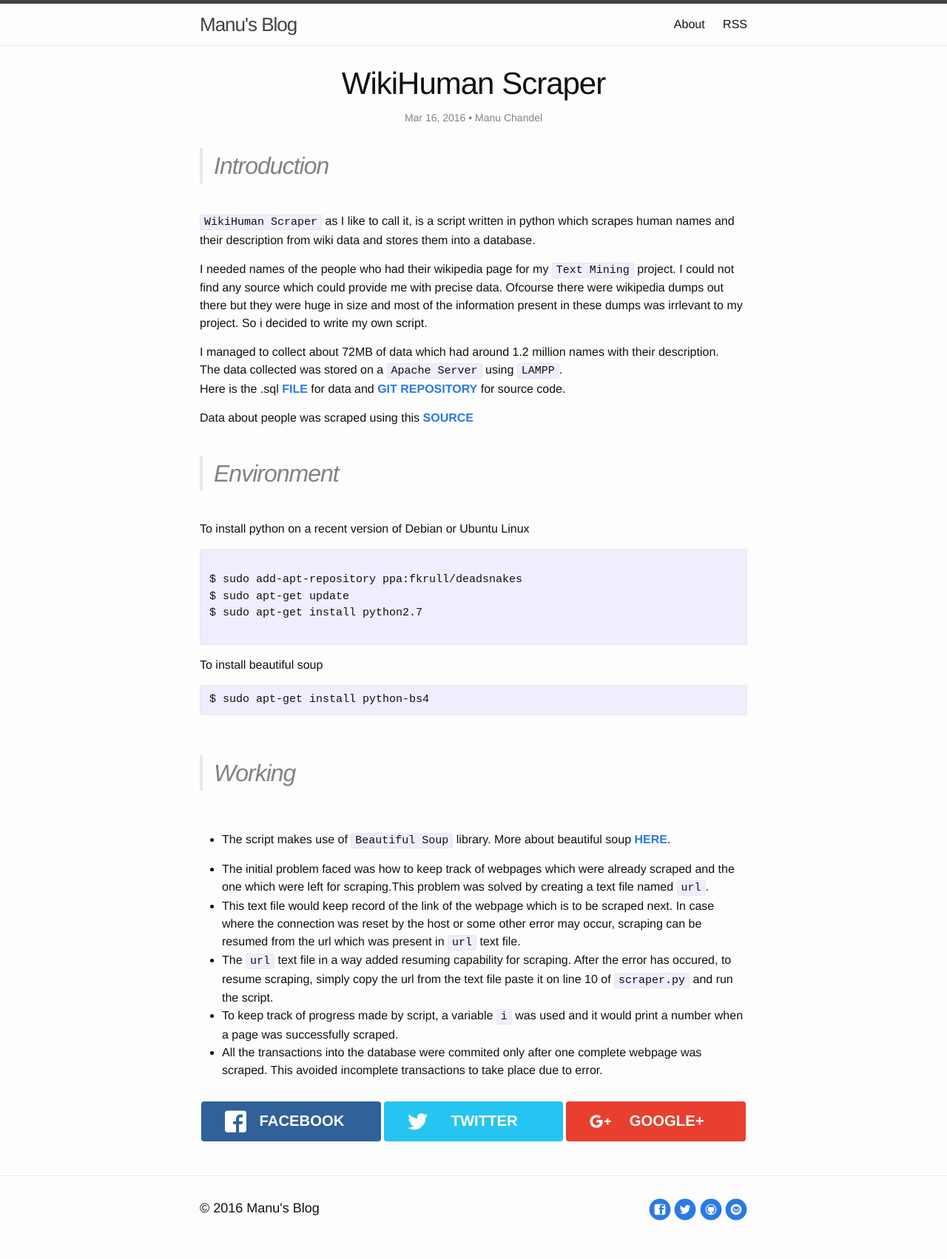
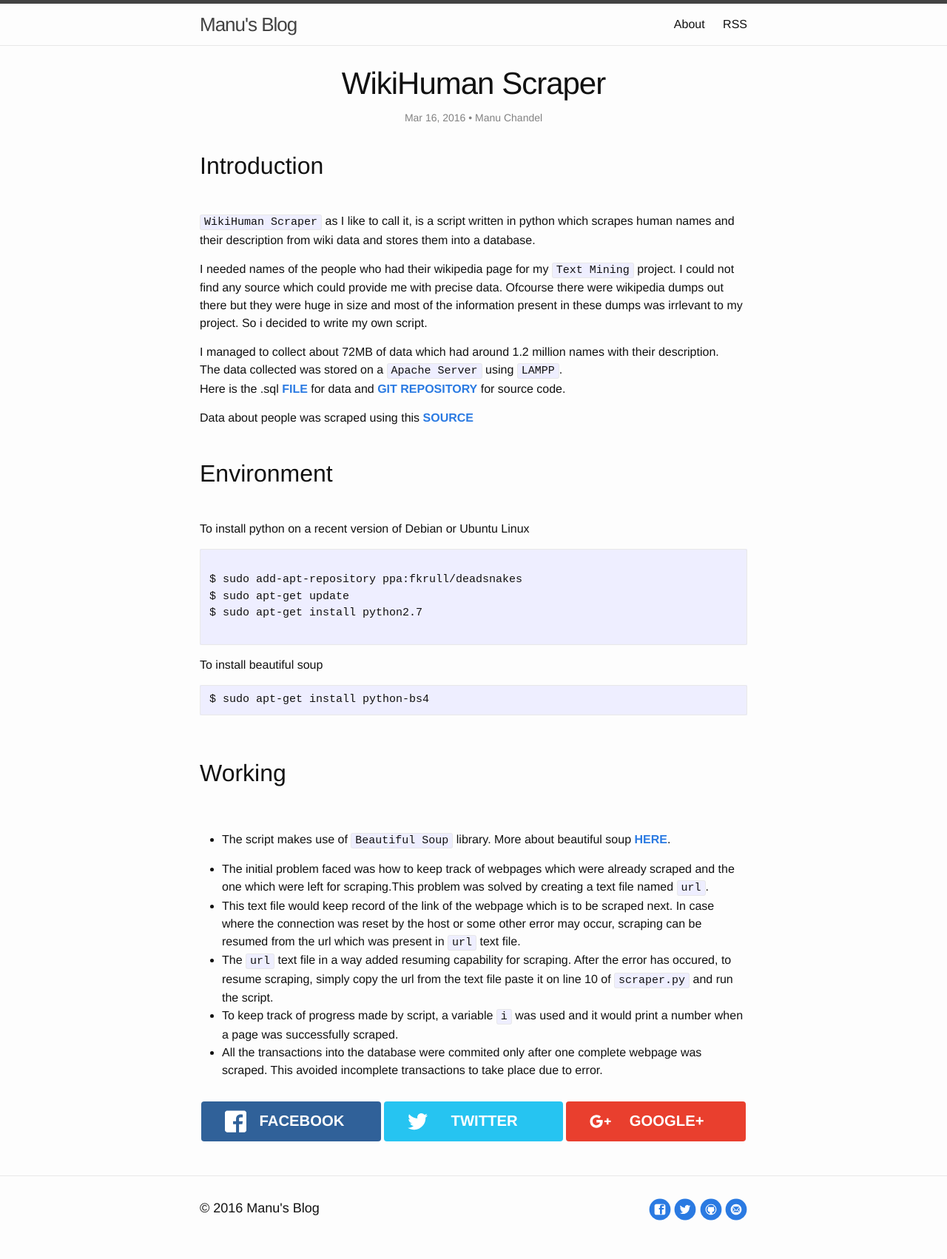
Before and after one commit to manuchandel/manuchandel.github.io, a Jekyll site: the page built from _posts/2016-03-16-wikiHumanScraper.md, in a window 1280 px wide. Shown: the whole page at 74% size. Built offline with Jekyll 4.4.1, drawn with Linux system fonts in a browser that asks for light colours; nearby versions of some CDN libraries; comment, search, counter and statistics services are not loaded.

Commit message:
fixed headings

```diff
--- a/_posts/2016-03-16-wikiHumanScraper.md
+++ b/_posts/2016-03-16-wikiHumanScraper.md
@@ -5,7 +5,7 @@ author: Manu Chandel
 excerpt: A script written in python which scrapes human names and their description from wiki data and stores them into a database.
 ---
 
-> ## Introduction
+## Introduction
 
 <br>
 `WikiHuman Scraper` as I like to call it, is a script written in python which scrapes human names and their description from wiki data and stores them into a database.<br>
@@ -19,7 +19,7 @@ Data about people was scraped using this [__SOURCE__](https://goo.gl/MgvSG0)
 <br>
 <br>
 
-> ## Environment
+## Environment
 
 <br>
 To install python on a recent version of Debian or Ubuntu Linux
@@ -39,8 +39,7 @@ $ sudo apt-get install python-bs4
 
 <br>
 
-> ## Working
-
+## Working
 <br>
 
 * The script makes use of `Beautiful Soup` library. More about beautiful soup [__HERE__](http://goo.gl/Ea64B).<br>
```
